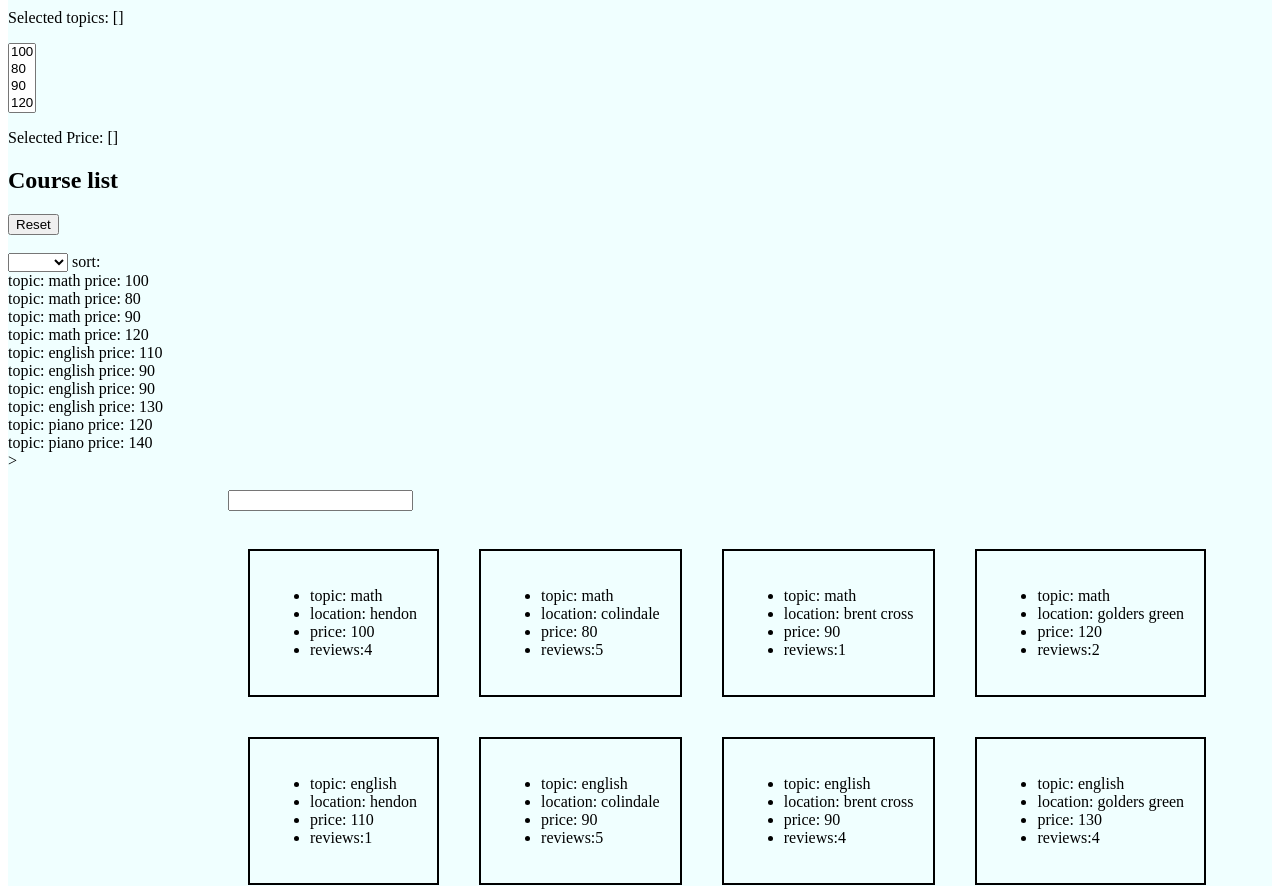
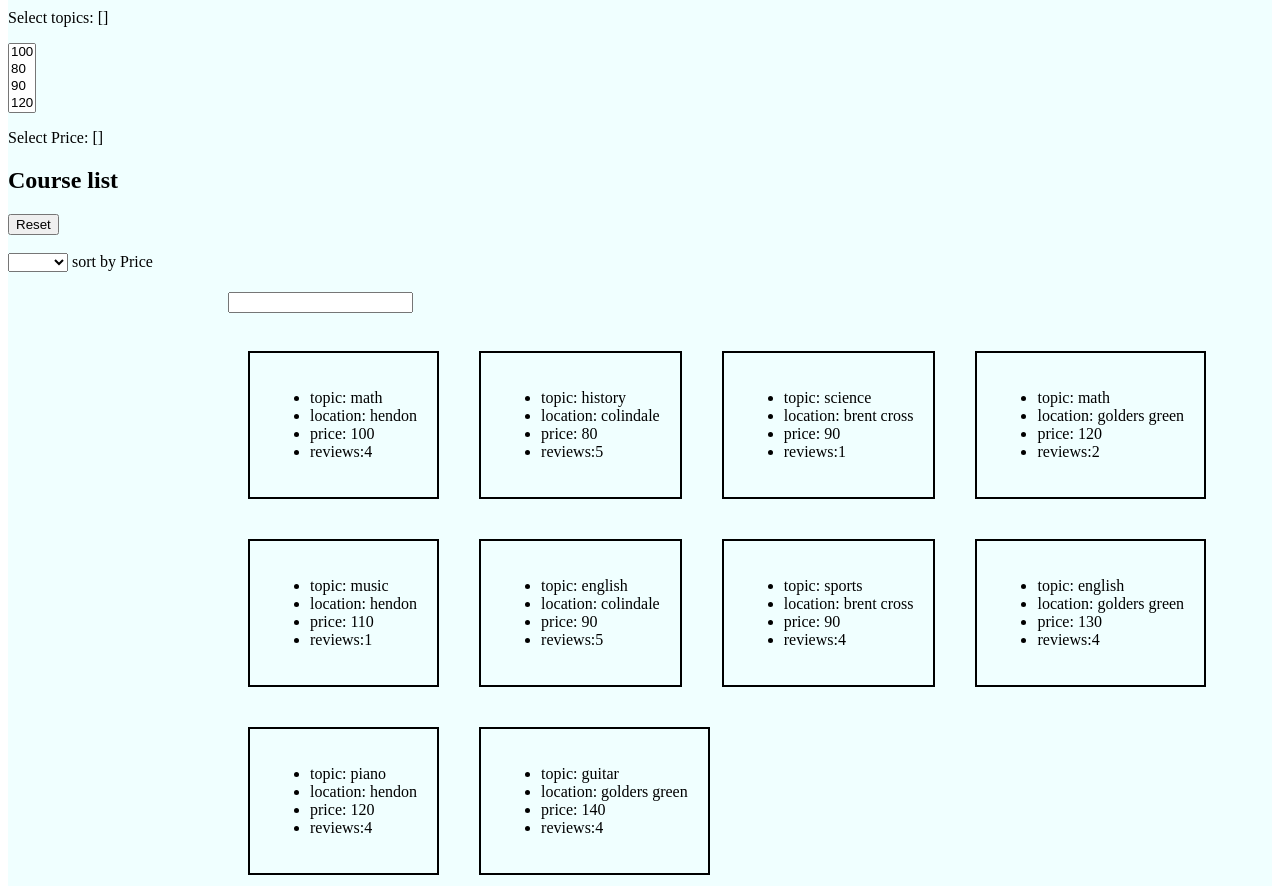
Before and after one commit to dl602/learngit, a plain HTML site: page index.html in a window 1280 px wide. Shown: the part 522-1408 px from the top of the page. Drawn offline with nearby package versions, Linux system fonts and the light colour scheme.

Commit message:
changes made to filter button

```diff
--- a/index.html
+++ b/index.html
@@ -27,7 +27,7 @@
                                      <button v-on:click ='login'>login</button>
                                     </form>
                                     <button v-on:click="logout">logout</button>
-                    <button>Shopping basket</button>
+                    <a href="sellers.html">Sellers</a>
                     <br><br>
                                 <div>
                      <form id="signup">
@@ -53,13 +53,13 @@
                                             {{topic}}
                                             </option>
                                             </select>
-                                            <p>Selected topics: {{selectedTopic}}</p>
+                                            <p>Select topics: {{selectedTopic}}</p>
                                             <!-- <br> -->
                                             <select multiple v-model='selectedPrice'>
                                             <option v-for="price in prices">
                                             {{price}}</option>
                                             </select>
-                                            <p>Selected Price: {{selectedPrice}}</p>
+                                            <p>Select Price: {{selectedPrice}}</p>
 
 
                                                     <h1>Course list</h1>
@@ -74,11 +74,9 @@
                                                             {{ option.text }}
                                                              </option>
                                                             </select>
-                                                            <span>sort: {{ selected }}</span>
+                                                            <span>sort by Price</span>
                                                              <div v-for="course in sortedArray" class="sort">
-                                                                 <span> topic: {{course.topic }}</span>
-                                                                  <span>price: {{course.price}}</span>
-                                                                </div>>
+                                                            </div>
 
 
 
@@ -141,15 +139,15 @@
                             searchText: " ",
                              courses: [
                         { 'topic': 'math', 'location': 'hendon', 'price': 100,'reviews':4 },
-                        { 'topic': 'math', 'location': 'colindale', 'price': 80 ,'reviews':5},
-                        { 'topic': 'math', 'location': 'brent cross', 'price': 90 ,'reviews':1},
+                        { 'topic': 'history', 'location': 'colindale', 'price': 80 ,'reviews':5},
+                        { 'topic': 'science', 'location': 'brent cross', 'price': 90 ,'reviews':1},
                         { 'topic': 'math', 'location': 'golders green', 'price': 120,'reviews':2 },
-                        { 'topic': 'english', 'location': 'hendon', 'price': 110,'reviews':1 },
+                        { 'topic': 'music', 'location': 'hendon', 'price': 110,'reviews':1 },
                         { 'topic': 'english', 'location': 'colindale', 'price': 90 ,'reviews':5},
-                        { 'topic': 'english', 'location': 'brent cross', 'price': 90,'reviews':4 },
+                        { 'topic': 'sports', 'location': 'brent cross', 'price': 90,'reviews':4 },
                         { 'topic': 'english', 'location': 'golders green', 'price': 130 ,'reviews':4},
                         { 'topic': 'piano', 'location': 'hendon', 'price': 120 ,'reviews':4},
-                        { 'topic': 'piano', 'location': 'golders green', 'price': 140,'reviews':4 }
+                        { 'topic': 'guitar', 'location': 'golders green', 'price': 140,'reviews':4 }
                     ],
                     options: [
 { text: 'higher', value: 'A' },
@@ -157,7 +155,8 @@
                     selected:"",
                     selectedTopic:[],
                     selectedPrice: [],
-                    name:" "
+                    name:" ",
+                    prices:[100,80,90,120,110,130,140]
 },
 
 
@@ -166,8 +165,8 @@
                     methods:{
                         logout:function(){
                        localStorage.removeItem("loggedInUser");
-                       this.name= "you have loggedout "
-                        },
+                       alert("you are logged out");
+                       this.name="";},
       login:function() {
 // check if the email already exists
 var users = '';
@@ -218,6 +217,7 @@ alert("registered");
                     reset: function() {
                     this.selectedTopic = [];
                     this.selectedPrice = [];
+
                         }
 
 
@@ -248,9 +248,7 @@ alert("registered");
                 topics: function () { // return an array of all the topics
 return [...new Set(this.courses.map(x => x.topic))]},
 
-prices: function () {
-return this.courses.map(x => x.price)
-                     },
+
                      filteredCourses: function() {
 var topics = this.selectedTopic, prices = this.selectedPrice;
 return this.courses.filter(function(course) {
```
